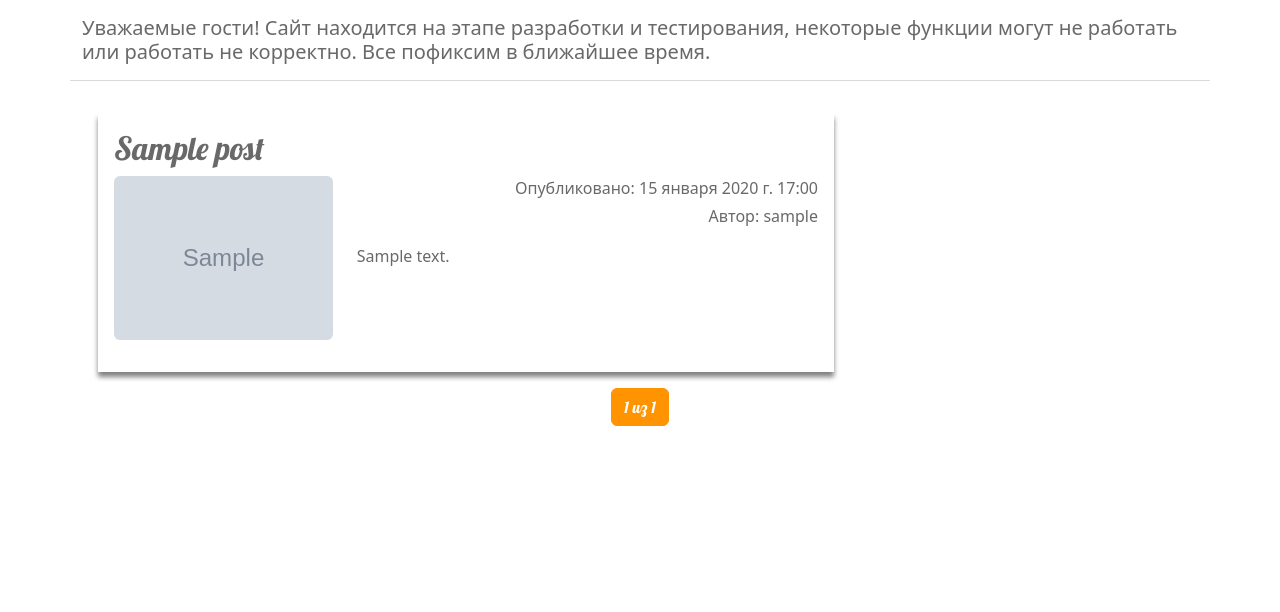
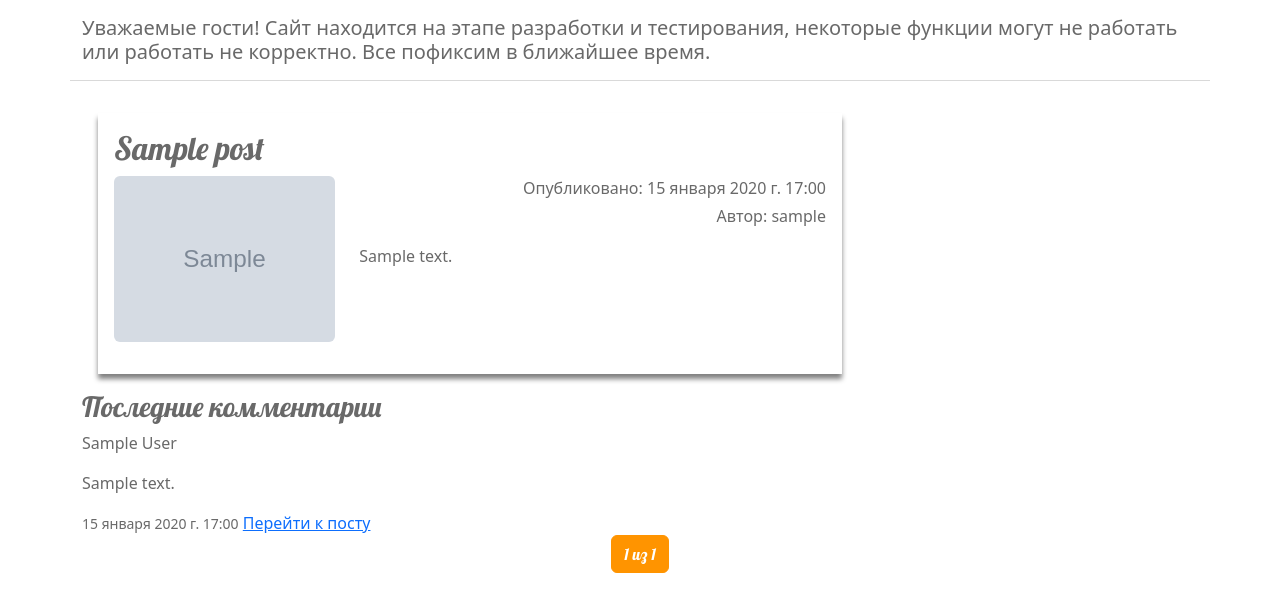
Before and after one commit to phk70/diplom_blog, a Django app: page / in a window 1280 px wide. Shown: the part 121-733 px from the top of the page. Run offline with Django 5.2, Linux system fonts and the light colour scheme; tables that the repository leaves empty hold one stand-in row (values such as "Sample post"); grey boxes marked "Sample" are stand-in pictures.

Commit message:
Добавлены комментарии на post_list + черновики popup на post_add

```diff
--- a/blog/templates/blog/post_list.html
+++ b/blog/templates/blog/post_list.html
@@ -4,6 +4,7 @@
 {% block content %}
 {% comment %} СТРОЧКУ НИЖЕ УДАЛИТЬ ПРИ ЗАВЕРШЕНИИ ОТЛАДКИ {% endcomment %}
 <h5 class="mb-3 mt-3" style="color: dimgray mt-5">Уважаемые гости! Сайт находится на этапе разработки и тестирования, некоторые функции могут не работать или работать не корректно. Все пофиксим в ближайшее время.</h5><hr>
+    <div class="post-block">
         {% for post in posts %}
             <div class="col-12 col-md-8 m-3">
                 <div class="post">
@@ -29,5 +30,19 @@
                 </div>
             </div>
         {% endfor %}
+    </div>
+    <div class="col-md-4">
+        <div class="latest-comments">
+            <h3>Последние комментарии</h3>
+            {% for comment in latest_comments %}
+                <div class="comment-card">
+                    <p class="comment-author">{{ comment.author }}</p>
+                    <p class="comment-text">{{ comment.text|truncatechars:100 }}</p>
+                    <small class="comment-date">{{ comment.created_date }}</small>
+                    <a href="{% url 'blog:post_detail' pk=comment.post.pk %}">Перейти к посту</a>
+                </div>
+            {% endfor %}
+        </div>
+    </div>
     {% include "blog/paginator.html" %}
 {% endblock content %}
--- a/blog/views.py
+++ b/blog/views.py
@@ -21,9 +21,14 @@ class PostListView(ListView):
     ordering = ["-published_date"]
     paginate_by = 3
 
+    def get_context_data(self, **kwargs):
+        context = super().get_context_data(**kwargs)
+        context['latest_comments'] = Comment.objects.all().order_by('-created_date')[:5]
+        return context
+
 
 class PostDetailView(DetailView):
-    """Отображение определенного поста по primary key"""
+    """Отображение определенного поста по primary key + отображение комментариев к постам"""
 
     model = Post
     template_name = "blog/post_detail.html"
```
Also changed, not shown: blog/static/css/blog.css (+9 -0 lines), blog/templates/blog/post_detail.html (+44 -2 lines), blog/urls.py (+10 -1 lines). Lines whose indentation alone changed are shown as unchanged.
